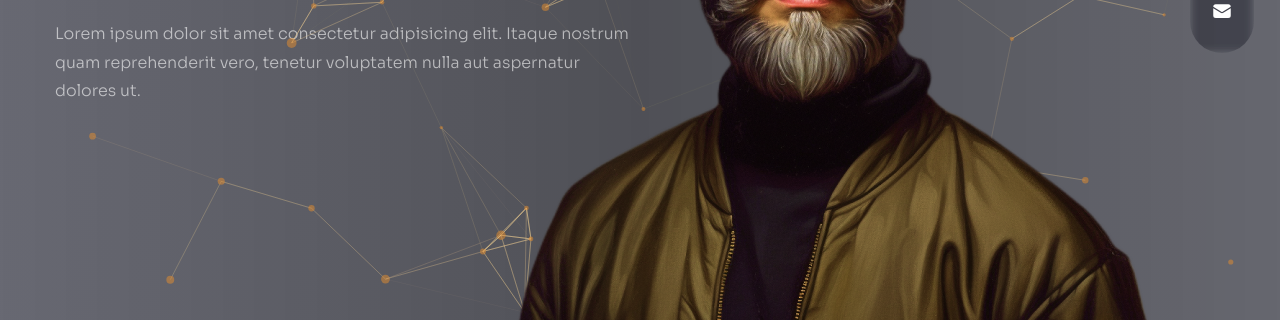
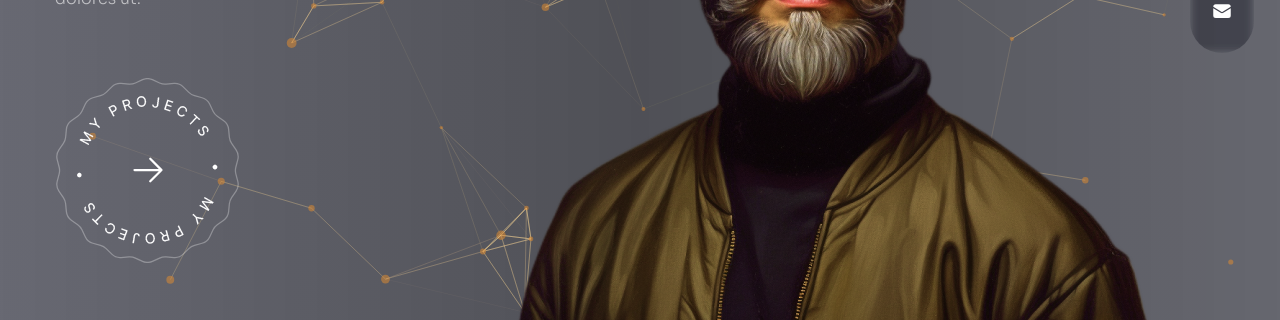
Before and after one commit to likuor/portfolio-v1.1, a Next.js app: page / in a window 1280 px wide. Shown: the part 479-799 px from the top of the page. Built offline with nearby package versions, Linux system fonts and the light colour scheme.

Commit message:
add: project button

```diff
--- /dev/null
+++ b/src/components/decoration/ProjectButton/index.tsx
@@ -0,0 +1,23 @@
+import Image from 'next/image';
+import Link from 'next/link';
+import { HiArrowRight } from 'react-icons/hi2';
+
+const ProjectButton = () => (
+  <div className='mx-auto xl:mx-0 z-10'>
+    <Link
+      href="/work"
+      className='relative w-[185px] h-[185px] flex justify-center items-center bg-circleStar bg-cover bg-center bg-no-repeat group'
+    >
+      <Image
+        src="/images/rounded-text.png"
+        width={141}
+        height={148}
+        alt='project button'
+        className='animate-spin-slow w-full h-full max-w-[141px] max-h-[148px]'
+      />
+      <HiArrowRight className='absolute text-4xl group-hover:translate-x-2 transition-all duration-300' />
+    </Link>
+  </div>
+);
+
+export default ProjectButton;
--- a/src/components/pages/Home/index.tsx
+++ b/src/components/pages/Home/index.tsx
@@ -1,12 +1,12 @@
 import { motion } from 'framer-motion';
 
 import ParticlesContainer from '@/components/decoration/Particles';
+import ProjectButton from '@/components/decoration/ProjectButton';
 import Avatar from '@/components/decoration/avatar';
 import { fadeIn } from '@/constants/motion/variants';
 
 const Home = () => (
   <div className='bg-primary/60 h-full'>
-    {/* text */}
     <div className='w-full h-full bg-gradient-to-r from-primary/10 via-black/30 to-black/10'>
       <div className='text-center flex flex-col justify-center xl:pt-40 xl:text-left h-full container mx-auto'>
         {/* title */}
@@ -32,9 +32,9 @@ const Home = () => (
           Lorem ipsum dolor sit amet consectetur adipisicing elit. Itaque nostrum quam reprehenderit
           vero, tenetur voluptatem nulla aut aspernatur dolores ut.
         </motion.p>
-        {/* btn */}
-        {/* <div className='flex justify-center xl:hidden relative'>
-          <ProjectsBtn />
+        {/* button */}
+        <div className='flex justify-center xl:hidden relative'>
+          <ProjectButton />
         </div>
         <motion.div
           variants={fadeIn('down', 0.4)}
@@ -43,18 +43,15 @@ const Home = () => (
           exit='hidden'
           className='hidden xl:flex'
         >
-          <ProjectsBtn />
-        </motion.div> */}
+          <ProjectButton />
+        </motion.div>
       </div>
     </div>
 
     {/* image */}
     <div className='w-[1200px] h-full absolute right-0 bottom-0'>
-      {/* bg img */}
       <div className='bg-none xl:bg-explosion xl:bg-cover xl:bg-right xl:bg-no-repeat w-full h-full absolute mix-blend-color-dodge translate-z-0' />
-      {/* particles */}
       <ParticlesContainer />
-      {/* avatar img */}
       <motion.div
         variants={fadeIn('up', 0.5)}
         initial='hidden'
--- a/tailwind.config.js
+++ b/tailwind.config.js
@@ -19,12 +19,12 @@ module.exports = {
         secondary: '#393A47',
         accent: '#F13024',
       },
-      // backgroundImage: {
-      //   explosion: 'url("/bg-explosion.png")',
-      //   circles: 'url("/bg-circles.png")',
-      //   circleStar: 'url("/circle-star.svg")',
-      //   site: 'url("/site-bg.svg")',
-      // },
+      backgroundImage: {
+        // explosion: 'url("/bg-explosion.png")',
+        // circles: 'url("/bg-circles.png")',
+        circleStar: 'url("/icons/circle-star.svg")',
+        // site: 'url("/site-bg.svg")',
+      },
       animation: {
         'spin-slow': 'spin 6s linear infinite',
       },
```
Also changed, not shown: public/icons/circle-star.svg (added), public/images/rounded-text.png (added).
